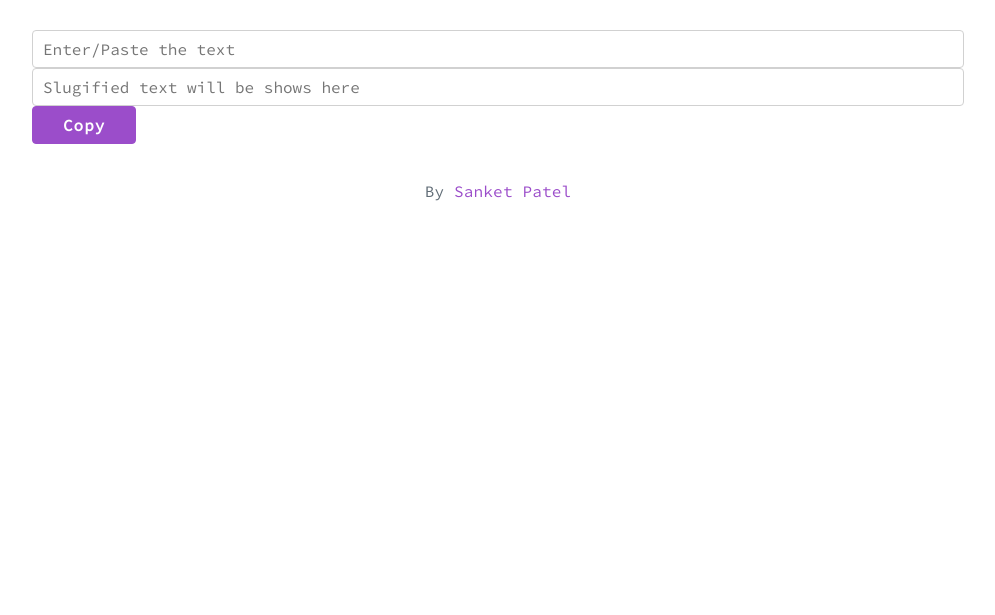
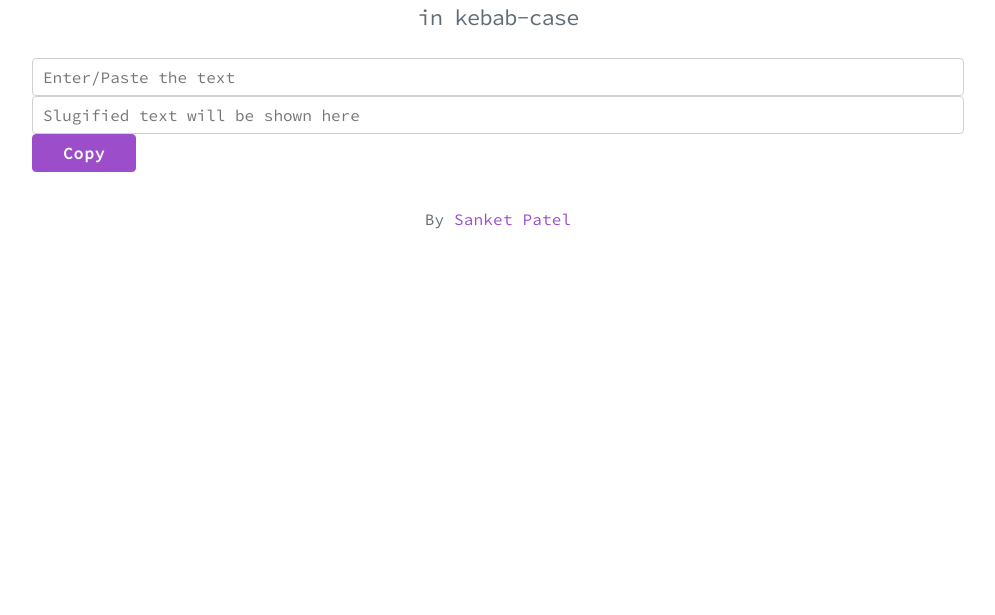
Before and after one commit to 3sanket3/slugify-tool, a website built with Parcel: page index.html in a window 1280 px wide. Shown: the part 185-800 px from the top of the page, without its empty margins (142-1137 px from the left). Built offline with nearby package versions, Linux system fonts and the light colour scheme.

Commit message:
update shown spelling

```diff
--- a/index.html
+++ b/index.html
@@ -58,7 +58,7 @@
       div {
         margin: 0 auto;
         max-width: 75%;
-        margin-top: 100px;
+        margin-top: 10%;
       }
       h1,
       h4,
@@ -83,7 +83,7 @@
           <input
             type="text"
             id="slugifiedText"
-            placeholder="Slugified text will be shows here"
+            placeholder="Slugified text will be shown here"
             name="slugifiedText"
           />
           <button type="button" id="copyBtn">Copy</button>
--- a/package.json
+++ b/package.json
@@ -1,5 +1,5 @@
 {
-  "name": "parcel-sandbox",
+  "name": "slugify",
   "version": "1.0.0",
   "description": "Simple Parcel Sandbox",
   "main": "index.html",
@@ -13,5 +13,6 @@
   "devDependencies": {
     "@babel/core": "7.2.0",
     "parcel-bundler": "^1.6.1"
-  }
+  },
+  "keywords": []
 }
```
